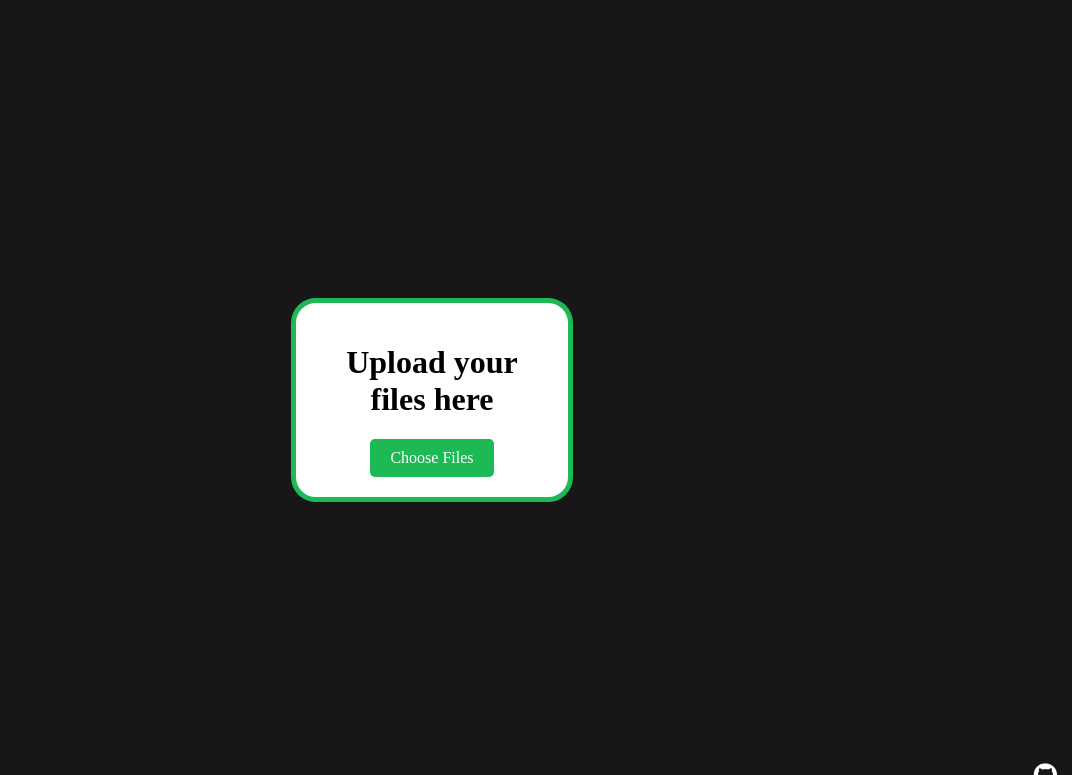
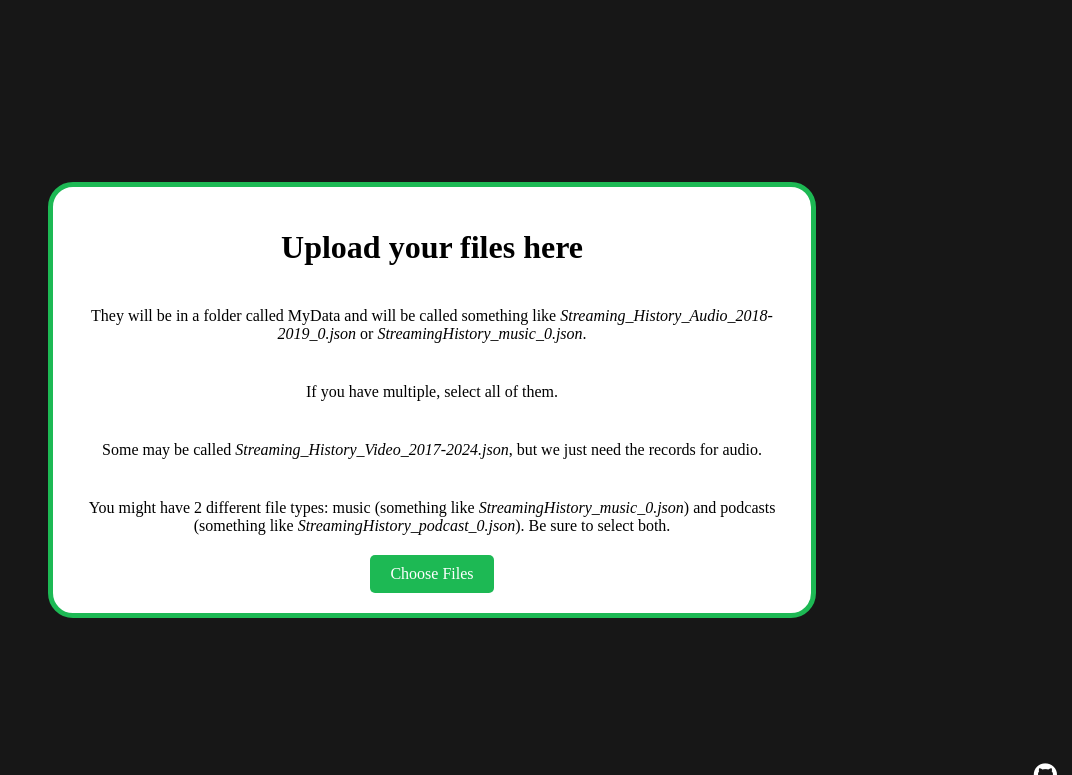
Before and after one commit to ethanfuerst/the-auditory-almanac, a Flask app: page /upload-files in a window 1280 px wide. Shown: the top 775 px of the page, without its empty margins (208-1280 px from the left). Run offline with Flask 3, Linux system fonts and the light colour scheme.

Commit message:
changing text to be more descriptive

```diff
--- a/templates/index.html
+++ b/templates/index.html
@@ -17,10 +17,10 @@
             Step 2: Once they've sent it to you, come back here!
         </p>
         <p>
-            Step 3: Upload all of your .json files below. They will be in a folder called MyData and will be called something like *Streaming_History_Audio_2018-2019_0.json*.
+            Step 3: Upload all of your .json files below. They will be in a folder called MyData and will be called something like <i>Streaming_History_Audio_2018-2019_*.json</i> or <i>StreamingHistory_music_*.json</i>.
         </p>
         <p>
-            Step 4: Click the process button to get all your top songs of each year throughout the entire time you've had Spotify!
+            Step 4: Click the process button to get going!
         </p>
         <h3>Upload .json files below</h3>
 
--- a/templates/upload-files.html
+++ b/templates/upload-files.html
@@ -6,6 +6,18 @@
 {% block content %}
 <div class="container">
     <h1>Upload your files here</h1>
+    <p>
+        They will be in a folder called MyData and will be called something like <i>Streaming_History_Audio_2018-2019_0.json</i> or <i>StreamingHistory_music_0.json</i>.
+    </p>
+    <p>
+        If you have multiple, select all of them.
+    </p>
+    <p>
+        Some may be called <i>Streaming_History_Video_2017-2024.json</i>, but we just need the records for audio.
+    </p>
+    <p>
+        You might have 2 different file types: music (something like <i>StreamingHistory_music_0.json</i>) and podcasts (something like <i>StreamingHistory_podcast_0.json</i>). Be sure to select both.
+    </p>
     <form action="{{ url_for('upload_files') }}" method="post" enctype="multipart/form-data">
         <label for="file-upload" class="custom-file-upload">Choose Files</label>
         <input id="file-upload" type="file" name="files" accept=".json" multiple style="display: none;">
```
